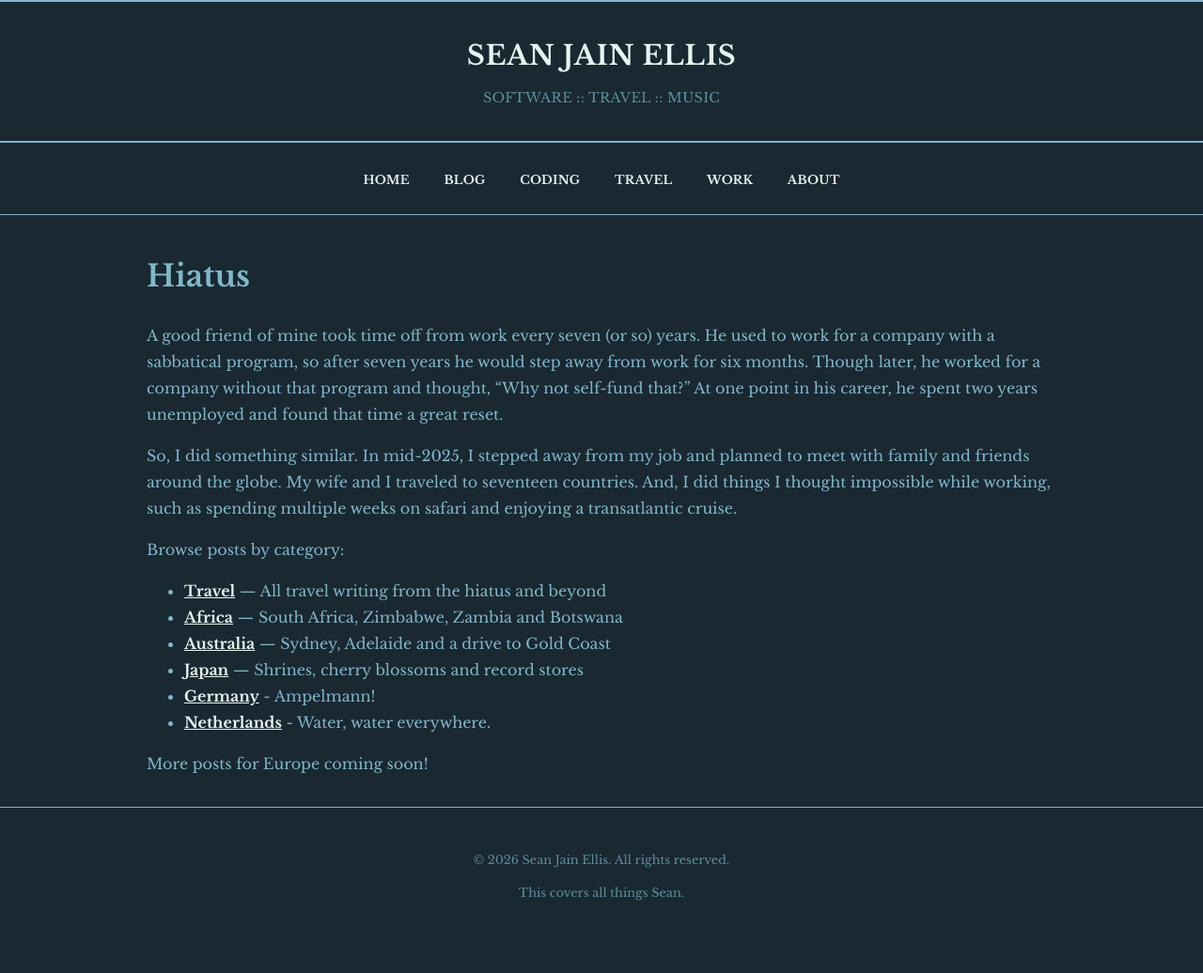
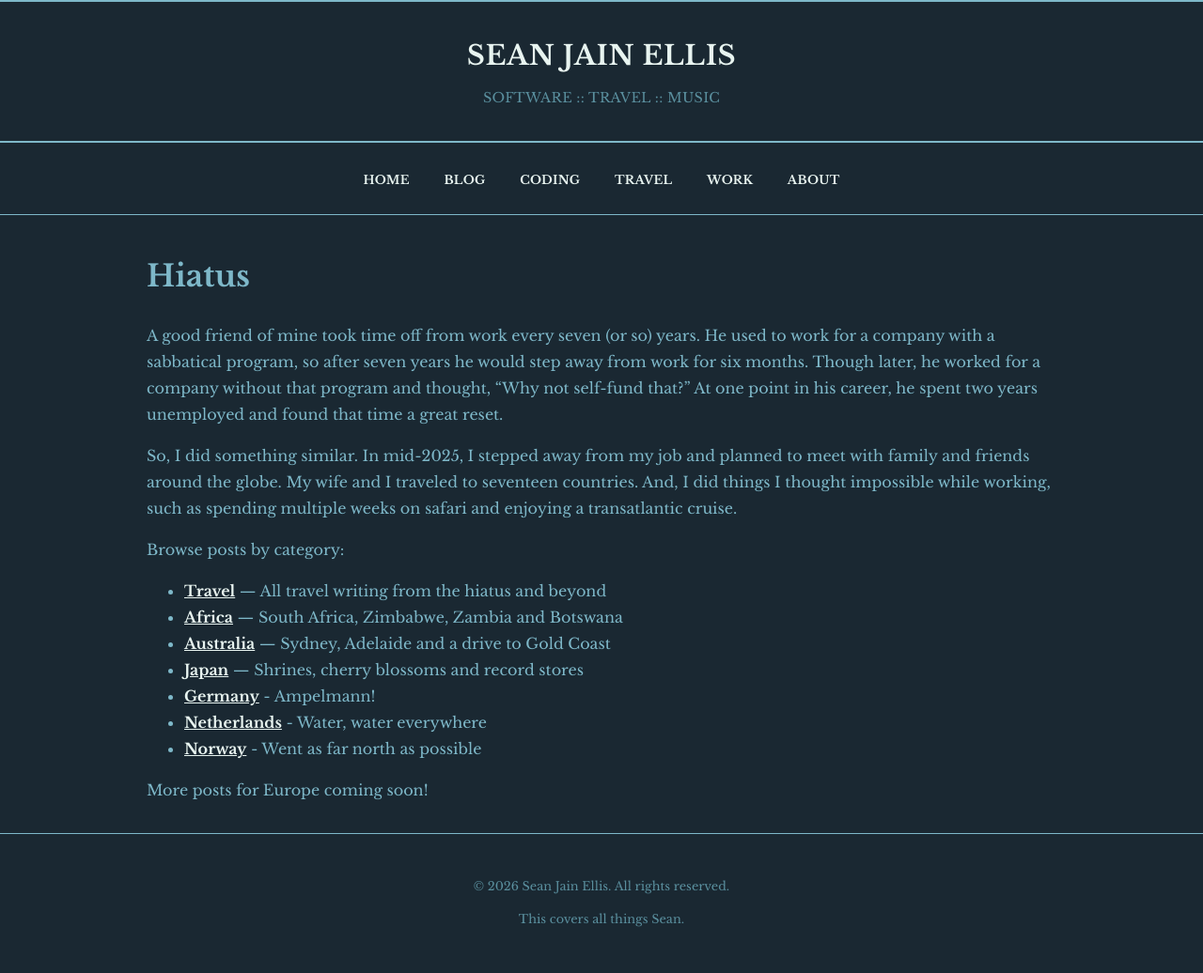
Before and after one commit to bandarji/bandarji.github.io, a Jekyll site: the page built from hiatus.md, in a window 1280 px wide. Shown: the whole page at 94% size. Built offline with Jekyll 4.4.1, drawn with Linux system fonts in a browser that asks for light colours; our own code applies the rules of GitHub Pages for plain Markdown files; before the commit the page ends 1008 px from its top, so only the background shows below that.

Commit message:
Added Norway category and entries

```diff
--- a/hiatus.md
+++ b/hiatus.md
@@ -27,7 +27,8 @@ Browse posts by category:
 - **[Australia][australia]** — Sydney, Adelaide and a drive to Gold Coast
 - **[Japan][japan]** — Shrines, cherry blossoms and record stores
 - **[Germany][germany]** - Ampelmann!
-- **[Netherlands][netherlands]** - Water, water everywhere.
+- **[Netherlands][netherlands]** - Water, water everywhere
+- **[Norway][norway]** - Went as far north as possible
 
 More posts for Europe coming soon!
 
@@ -37,3 +38,4 @@ More posts for Europe coming soon!
 [japan]: /categories/japan/
 [germany]: /categories/germany/
 [netherlands]: /categories/netherlands/
+[norway]: /categories/norway.md
```
Also changed, not shown: _blog/2026-05-28-tromso.md (+1 -1 lines).
